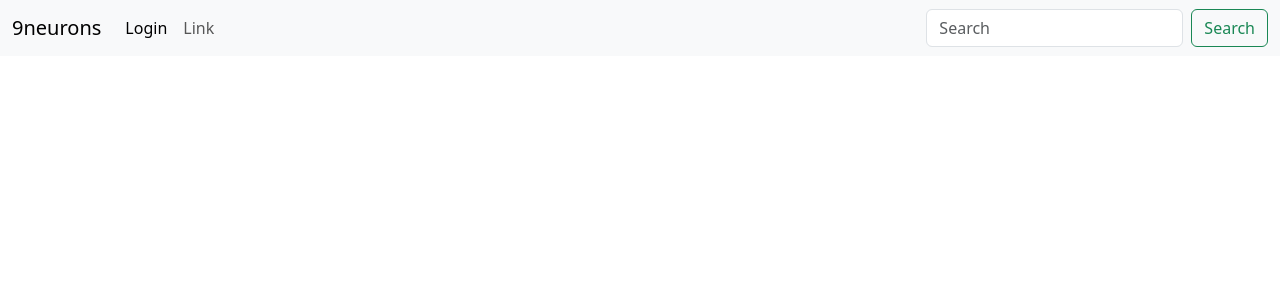
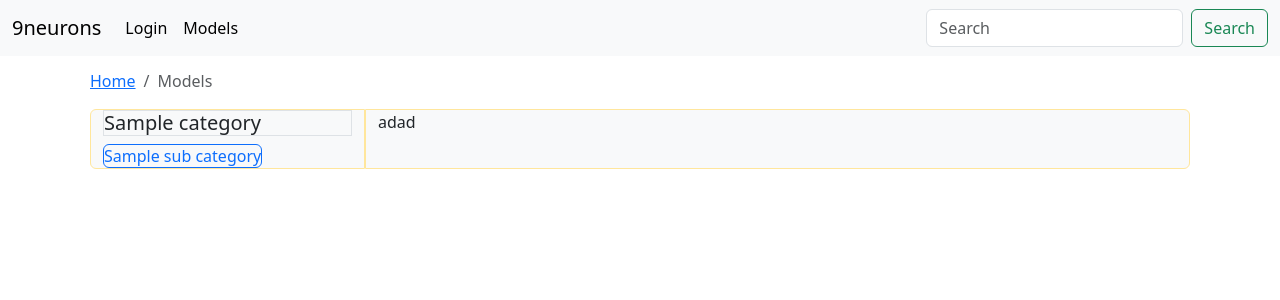
Before and after one commit to engnraminul/9neurons, a Django app: template templates/model/models.html in a window 1280 px wide. Shown: the top 300 px of the page. Run offline with Django 4.2, Linux system fonts and the light colour scheme; the template is opened without the code that fills it: most values are stand-ins (such as "Sample title", 1, 10 or a date in 2020); some libraries are stand-ins or nearby versions.

Commit message:
Create Category list is models list page

```diff
--- a/Models/Forms.py
+++ b/Models/Forms.py
@@ -1,5 +1,5 @@
 from django import forms
-from .models import Model, Files, Category
+from .models import Model, Files, Category, Sub_Category
 from ckeditor.widgets import CKEditorWidget
 
 class ModelFilesForm(forms.ModelForm):
@@ -7,9 +7,9 @@ class ModelFilesForm(forms.ModelForm):
 
     class Meta:
         model = Model
-        fields = ['title', 'category', 'content',]
+        fields = ['title', 'category', 'sub_category', 'content',]
 
 class ModelForm(forms.ModelForm):
     class Meta:
         model = Model
-        fields = ['title', 'category', 'content',]
+        fields = ['title', 'category', 'sub_category', 'content',]
--- a/Models/urls.py
+++ b/Models/urls.py
@@ -5,4 +5,5 @@ app_name = 'Models'
 
 urlpatterns = [
     path('create-model/', views.create_model, name='create_model'),
+    path('models',views.models_list, name='models_list'),
 ]
--- a/templates/model/models.html
+++ b/templates/model/models.html
@@ -1,6 +1,37 @@
-{% extends 'base.html' %} {% load static %}
-{% block title %} Models{% endblock %}
-{% block head %} {% endblock %}
+{% extends 'base.html' %}
+{% block title %}{{profile.full_name}}'s profiles' {% endblock %}
 {% block body %}
 
+{% comment %} breadcrumb {% endcomment %}
+  <div class="m-2">
+    <nav aria-label="breadcrumb" class="">
+      <ol class="breadcrumb">
+        <li class="breadcrumb-item"><a href="{% url 'home' %}">Home</a></li>
+        <li class="breadcrumb-item active" aria-current="page">Models</li>
+      </ol>
+    </nav>
+  </div>
+  {% comment %} End breadcrumb {% endcomment %}
+
+  <div class="row m-2">
+    {% comment %} left sidebar {% endcomment %}
+    <div class="col-md-3 col-lg-3 col-sm-12 bg-light rounded-start border border-warning-subtle">
+      {% for category in category %}
+        <h5 class='border'>{{category.name}}</h5>
+        {% for sub_category in category.sub_category_set.all %}
+         <a class="border rounded border-primary hover" style= "text-decoration: none; margin-button: 2px;" href="">{{sub_category.name}}</a>
+        {% endfor %}
+      {% endfor %}
+    </div>
+    {% comment %} end left sidebar {% endcomment %}
+
+    {% comment %} Models List {% endcomment %}
+    <div class="col-md-9 col-lg-9 col-sm-12 bg-light rounded-end border border-warning-subtle">
+      adad
+    </div>
+    {% comment %} end models list {% endcomment %}
+  </div>
+
+
+
 {% endblock %}
--- a/templates/navmenu.html
+++ b/templates/navmenu.html
@@ -1,6 +1,6 @@
 <nav class="navbar navbar-expand-lg bg-body-tertiary">
   <div class="container-fluid">
-    <a class="navbar-brand" href="#">9neurons</a>
+    <a class="navbar-brand" href="{% url 'home' %}">9neurons</a>
     <button class="navbar-toggler" type="button" data-bs-toggle="collapse" data-bs-target="#navbarSupportedContent" aria-controls="navbarSupportedContent" aria-expanded="false" aria-label="Toggle navigation">
       <span class="navbar-toggler-icon"></span>
     </button>
@@ -10,16 +10,13 @@
         <li class="nav-item">
           <a class="nav-link active" aria-current="page" href="{% url 'Login:profile' %}">Profile</a>
         </li>
-        <li class="nav-item">
-          <a class="nav-link active" aria-current="page" href="{% url 'Login:logout' %}">Logout</a>
-        </li>
         {% else %}
         <li class="nav-item">
         <a class="nav-link active" aria-current="page" href="{% url 'Login:login' %}">Login</a>
       </li>
         {% endif %}
         <li class="nav-item">
-          <a class="nav-link" href="#">Link</a>
+          <a class="nav-link active" href="{% url 'Models:models_list' %}">Models</a>
         </li>
       </ul>
       <form class="d-flex" role="search">
```
Also changed, not shown: Models/views.py (+12 -0 lines), db.sqlite3.
